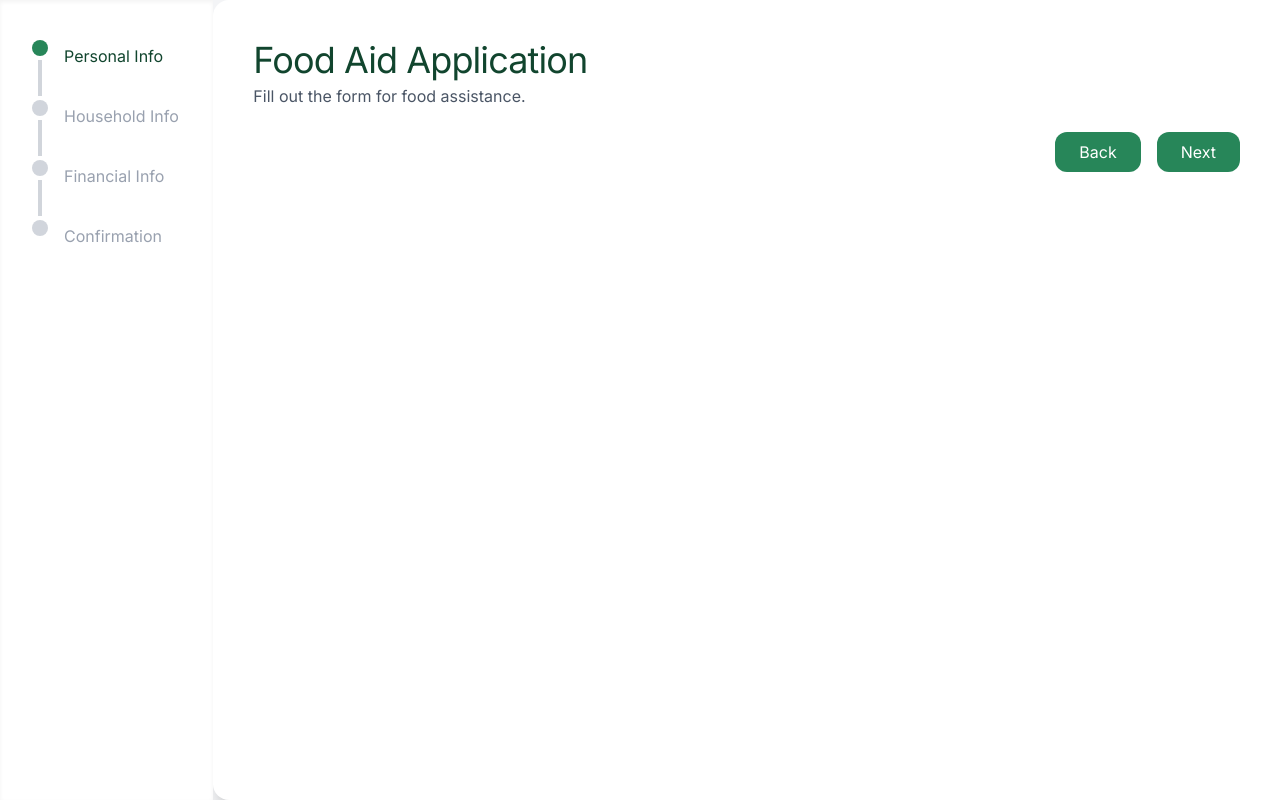
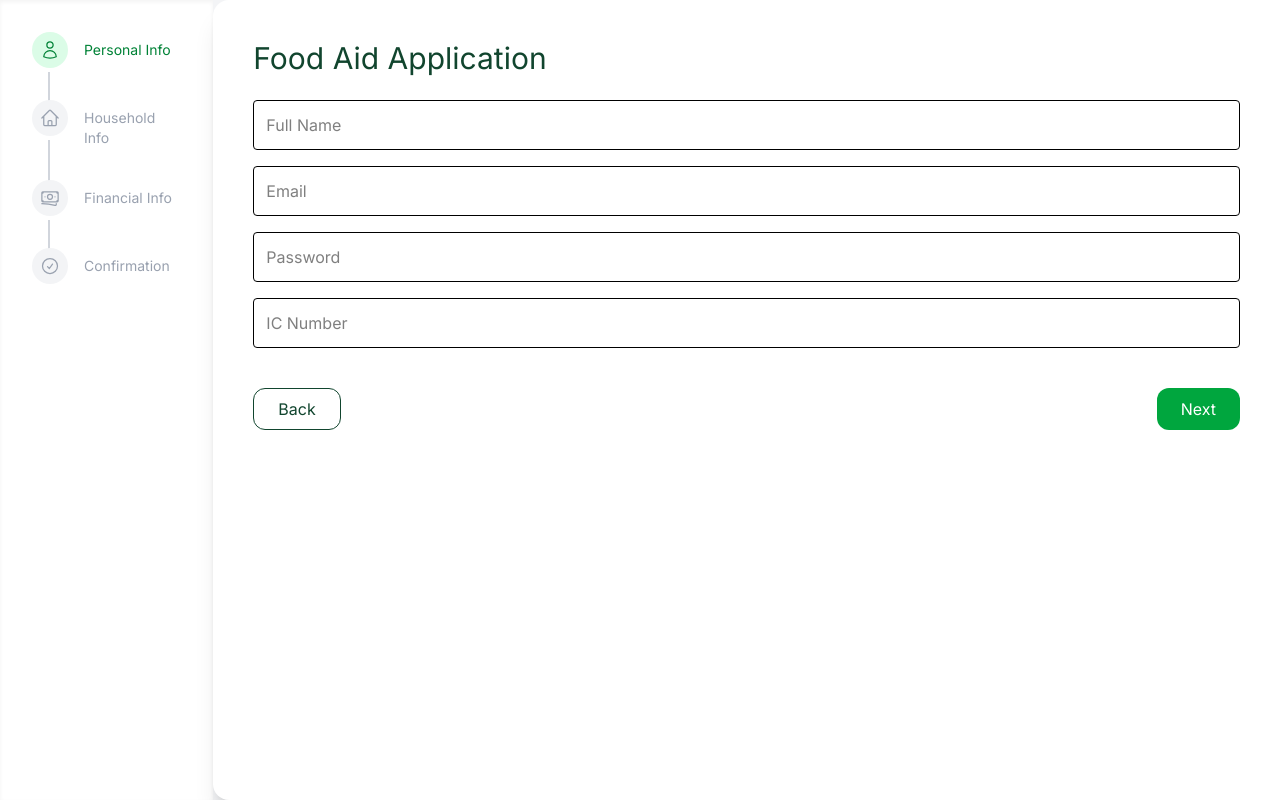
Before and after one commit to danishirwan2424/hopelates, a React (Vite) app: page /application in a window 1280 px wide. Built offline with nearby package versions, Linux system fonts and the light colour scheme.

Commit message:
Update Application Page

```diff
--- a/package.json
+++ b/package.json
@@ -33,6 +33,7 @@
     "react-chartjs-2": "^5.3.1",
     "react-confetti": "^6.4.0",
     "react-dom": "^19.1.1",
+    "react-dropzone": "^14.3.8",
     "react-icons": "^5.5.0",
     "react-router-dom": "^7.9.5",
     "recharts": "^3.5.1",
--- a/src/pages/forms/ApplicationApply.jsx
+++ b/src/pages/forms/ApplicationApply.jsx
@@ -1,114 +1,155 @@
-import React, { useState, useEffect } from "react";
-import { UserIcon, UsersIcon, UserGroupIcon } from '@heroicons/react/24/solid';
+import React, { useState, useCallback } from "react";
 import { useNavigate } from "react-router-dom";
+import { useDropzone } from "react-dropzone";
+import { UsersIcon, UserIcon, HomeIcon, BanknotesIcon, CheckCircleIcon } from "@heroicons/react/24/outline";
 import { motion } from "framer-motion";
 import Confetti from "react-confetti";
 
 export default function Application_donate() {
   const primaryColor = "#278659";
   const darkColor = "#11452E";
+  const navigate = useNavigate();
+
   const [currentStep, setCurrentStep] = useState(1);
+  const [submitted, setSubmitted] = useState(false);
+
+  // STEP 1
+  const [fullName, setFullName] = useState("");
+  const [email, setEmail] = useState("");
+  const [password, setPassword] = useState("");
+  const [icNumber, setIcNumber] = useState("");
+
+  // STEP 2
+  const [householdSize, setHouseholdSize] = useState(null);
+  const [homeAddress, setHomeAddress] = useState("");
+  const [postcode, setPostcode] = useState("");
+  const [city, setCity] = useState("");
+  const [state, setState] = useState("");
+
+  // STEP 3
+  const [occupation, setOccupation] = useState("");
+  const [salary, setSalary] = useState("");
+  const [status, setStatus] = useState("");
+  const [payslip, setPayslip] = useState(null);
+
+  // STEP 4
   const [confirmInfo, setConfirmInfo] = useState(false);
   const [agreePrivacy, setAgreePrivacy] = useState(false);
   const [agreeTerms, setAgreeTerms] = useState(false);
-  const [householdSize, setHouseholdSize] = useState('');
-  const [submitted, setSubmitted] = useState(false);
 
-  const navigate = useNavigate();
-
-  const steps = [
-    { name: "Personal Info" },
-    { name: "Household Info" },
-    { name: "Financial Info" },
-    { name: "Confirmation" }
-  ];
+  const steps = ["Personal Info", "Household Info", "Financial Info", "Confirmation"];
+  const householdOptions = [{ label: "1–3" }, { label: "4–6" }, { label: "7–9" }];
+  const stepIcons = [UserIcon, HomeIcon, BanknotesIcon, CheckCircleIcon];
 
   const handleSubmit = (e) => {
     e.preventDefault();
     setSubmitted(true);
-
-    // Automatically navigate after 1.5 seconds
-    setTimeout(() => {
-      navigate("/landing");
-    }, 1500);
+    setTimeout(() => navigate("/landing"), 1500);
   };
 
-  // If submitted, show success screen with confetti
+  // Dropzone
+  const onDrop = useCallback((acceptedFiles) => {
+    setPayslip(acceptedFiles[0]);
+  }, []);
+
+  const { getRootProps, getInputProps, isDragActive } = useDropzone({
+    onDrop,
+    accept: { "image/*": [] },
+    multiple: false,
+  });
+
   if (submitted) {
     return (
-      <div className="min-h-screen flex flex-col justify-center items-center bg-gray-100 relative">
-        <Confetti
-          width={window.innerWidth}
-          height={window.innerHeight}
-          numberOfPieces={150}
-          recycle={false}
-        />
-        <motion.div
-          initial={{ scale: 0 }}
-          animate={{ scale: 1 }}
-          transition={{ type: "spring", stiffness: 200 }}
-          className="bg-white p-10 rounded-2xl shadow-xl text-center z-10"
-        >
-          <h1 className="text-4xl font-bold mb-4" style={{ color: darkColor }}>
-            🎉 Donation Completed!
+      <div className="min-h-screen flex items-center justify-center bg-gray-100">
+        <Confetti recycle={false} />
+        <div className="bg-white p-10 rounded-2xl shadow-xl text-center">
+          <h1 className="text-3xl font-bold mb-3" style={{ color: darkColor }}>
+            🎉 Application Submitted!
           </h1>
-          <p className="text-gray-700 mb-6">
-            Thank you for your contribution. You are helping those in need!
-          </p>
-          <motion.div
-            className="w-20 h-20 mx-auto bg-green-500 rounded-full flex items-center justify-center text-white text-2xl font-bold"
-            animate={{ rotate: 360 }}
-            transition={{ repeat: Infinity, duration: 1.5 }}
-          >
-            ✅
-          </motion.div>
-        </motion.div>
+          <p className="text-gray-600">Thank you for applying for food aid.</p>
+        </div>
       </div>
     );
   }
 
+  // Reusable button style for hover effect
+  const HoverButton = ({ children, onClick, disabled }) => (
+    <button
+      type="button"
+      onClick={onClick}
+      disabled={disabled}
+      className={`px-6 py-2 rounded-xl text-white transition-colors duration-200 ${
+        disabled
+          ? "bg-gray-400 cursor-not-allowed"
+          : "bg-green-600 hover:bg-green-700"
+      }`}
+    >
+      {children}
+    </button>
+  );
+
+  const BackButton = ({ children, onClick }) => (
+    <button
+      type="button"
+      onClick={onClick}
+      className={`px-6 py-2 rounded-xl border transition-colors duration-200 hover:bg-gray-100 hover:text-gray-800`}
+      style={{ borderColor: darkColor, color: darkColor }}
+    >
+      {children}
+    </button>
+  );
+
   return (
     <div className="min-h-screen bg-gray-100 flex">
-      {/* Left Tracker */}
-      <div
-        className="w-1/6 bg-white shadow-inner flex flex-col items-start py-10 px-8 overflow-y-auto"
-        style={{ maxHeight: "100vh", position: "sticky", top: 0 }}
-      >
-        {steps.map((step, index) => (
-          <div key={index} className="flex items-start relative mb-8">
-            <div className="flex flex-col items-center mr-4 relative">
-              <div className={`w-4 h-4 rounded-full z-10 ${index + 1 <= currentStep ? "bg-[#278659]" : "bg-gray-300"}`} />
-              {index < steps.length - 1 && (
+      {/* LEFT STEPS */}
+      <div className="w-1/6 bg-white p-8 shadow-inner">
+        <div className="relative">
+          {steps.map((step, index) => {
+            const Icon = stepIcons[index];
+            const active = index + 1 === currentStep;
+            const completed = index + 1 < currentStep;
+
+            return (
+              <div key={index} className="flex items-start mb-8 relative">
+                {index !== steps.length - 1 && (
+                  <div
+                    className={`absolute left-4 top-10 w-0.5 h-full ${completed ? "bg-green-600" : "bg-gray-300"}`}
+                  />
+                )}
                 <div
-                  className="absolute top-5 left-1/2 transform -translate-x-1/2 w-1"
-                  style={{ height: "calc(100% + 20px)", backgroundColor: index + 1 < currentStep ? "#278659" : "#d1d5db" }}
-                />
-              )}
-            </div>
-            <span className={`mt-1 font-medium ${index + 1 <= currentStep ? "text-[#11452E]" : "text-gray-400"}`}>
-              {step.name}
-            </span>
-          </div>
-        ))}
+                  className={`p-2 rounded-full z-10 ${
+                    completed ? "bg-green-600 text-white" : active ? "bg-green-100 text-green-700" : "bg-gray-100 text-gray-400"
+                  }`}
+                >
+                  <Icon className="w-5 h-5" />
+                </div>
+                <span className={`ml-4 mt-2 text-sm ${completed || active ? "text-green-700 font-medium" : "text-gray-400"}`}>
+                  {step}
+                </span>
+              </div>
+            );
+          })}
+        </div>
       </div>
 
-      {/* Right Form */}
-      <div className="w-5/6 p-10 bg-white rounded-l-2xl shadow-xl">
-        <h1 className="text-4xl font-extrabold tracking-tight" style={{ color: darkColor }}>
+      {/* RIGHT FORM */}
+      <div className="w-5/6 bg-white p-10 rounded-l-2xl shadow-xl">
+        <h1 className="text-3xl font-bold mb-6" style={{ color: darkColor }}>
           Food Aid Application
         </h1>
-        <p className="italic mt-1 mb-6 text-gray-600">
-          Fill out the form for food assistance.
-        </p>
 
-        <form className="space-y-12" onSubmit={handleSubmit}>
+        <form onSubmit={handleSubmit}>
           {/* STEP 1 */}
           {currentStep === 1 && (
-            <section>
-              {/* ... STEP 1 fields ... */}
-              <div className="flex justify-end mt-6">
-                <button type="button" onClick={() => navigate("/landing")} className="px-6 py-2 mr-4 rounded-xl text-white" style={{ backgroundColor: primaryColor }}>Back</button>
-                <button type="button" onClick={() => setCurrentStep(2)} className="px-6 py-2 rounded-xl text-white" style={{ backgroundColor: primaryColor }}>Next</button>
+            <section className="space-y-4">
+              <input placeholder="Full Name" className="w-full border p-3 rounded" value={fullName} onChange={(e) => setFullName(e.target.value)} required />
+              <input placeholder="Email" type="email" className="w-full border p-3 rounded" value={email} onChange={(e) => setEmail(e.target.value)} required />
+              <input placeholder="Password" type="password" className="w-full border p-3 rounded" value={password} onChange={(e) => setPassword(e.target.value)} required />
+              <input placeholder="IC Number" className="w-full border p-3 rounded" value={icNumber} onChange={(e) => setIcNumber(e.target.value)} required />
+
+              <div className="flex justify-between mt-6">
+                <BackButton onClick={() => navigate("/landing")}>Back</BackButton>
+                <HoverButton onClick={() => setCurrentStep(2)}>Next</HoverButton>
               </div>
             </section>
           )}
@@ -116,21 +157,84 @@ export default function Application_donate() {
           {/* STEP 2 */}
           {currentStep === 2 && (
             <section>
-              {/* ... Household selection ... */}
-              <div className="flex justify-between mt-6">
-                <button type="button" onClick={() => setCurrentStep(1)} className="px-6 py-2 rounded-xl border" style={{ borderColor: primaryColor, color: darkColor }}>Back</button>
-                <button type="button" onClick={() => setCurrentStep(3)} className="px-6 py-2 rounded-xl text-white" style={{ backgroundColor: primaryColor }} disabled={!householdSize}>Next</button>
+              <h2 className="font-semibold mb-4">Family Household</h2>
+              <div className="grid grid-cols-3 gap-4 mb-6">
+                {householdOptions.map((opt) => (
+                  <motion.div
+                    key={opt.label}
+                    onClick={() => setHouseholdSize(opt.label)}
+                    whileHover={{ scale: 1.05 }}
+                    className={`cursor-pointer border rounded-xl p-6 text-center ${householdSize === opt.label ? "border-green-600 bg-green-100" : "border-gray-300"}`}
+                  >
+                    <UsersIcon className="h-10 w-10 mx-auto mb-2 text-gray-500" />
+                    <div className="font-semibold">{opt.label}</div>
+                    <div className="text-sm text-gray-500">People</div>
+                  </motion.div>
+                ))}
+              </div>
+
+              <textarea placeholder="Home Address" className="w-full border p-3 rounded mb-4" value={homeAddress} onChange={(e) => setHomeAddress(e.target.value)} required />
+              <div className="grid grid-cols-3 gap-4 mb-6">
+                <input placeholder="Postcode" className="border p-3 rounded" value={postcode} onChange={(e) => setPostcode(e.target.value)} required />
+                <input placeholder="City" className="border p-3 rounded" value={city} onChange={(e) => setCity(e.target.value)} required />
+                <input placeholder="State" className="border p-3 rounded" value={state} onChange={(e) => setState(e.target.value)} required />
+              </div>
+
+              <div className="flex justify-between">
+                <BackButton onClick={() => setCurrentStep(1)}>Back</BackButton>
+                <HoverButton onClick={() => setCurrentStep(3)} disabled={!householdSize}>Next</HoverButton>
               </div>
             </section>
           )}
 
           {/* STEP 3 */}
           {currentStep === 3 && (
-            <section>
-              {/* ... Financial info ... */}
+            <section className="space-y-6">
+              <input
+                placeholder="Occupation"
+                className="w-full border p-3 rounded"
+                value={occupation}
+                onChange={(e) => setOccupation(e.target.value)}
+                required
+              />
+
+              <div className="space-y-2">
+                <label className="font-medium text-gray-700">Salary (RM): {salary || 0}</label>
+                <input
+                  type="range"
+                  min="0"
+                  max="10000"
+                  step="100"
+                  value={salary}
+                  onChange={(e) => setSalary(e.target.value)}
+                  className="w-full h-2 bg-gray-200 rounded-lg accent-green-600 cursor-pointer"
+                />
+              </div>
+
+              <input
+                placeholder="Employment Status"
+                className="w-full border p-3 rounded"
+                value={status}
+                onChange={(e) => setStatus(e.target.value)}
+                required
+              />
+
+              <div
+                {...getRootProps()}
+                className={`w-full h-32 border-2 border-dashed rounded-lg flex flex-col items-center justify-center cursor-pointer ${
+                  isDragActive ? "border-green-600 bg-green-50" : "border-gray-300 bg-gray-50"
+                }`}
+              >
+                <input {...getInputProps()} />
+                <svg className="w-10 h-10 text-gray-400 mb-2" fill="none" stroke="currentColor" viewBox="0 0 24 24">
+                  <path strokeLinecap="round" strokeLinejoin="round" strokeWidth={2} d="M4 16v2a2 2 0 002 2h12a2 2 0 002-2v-2M4 12l4-4m0 0l4 4m-4-4v12" />
+                </svg>
+                {payslip ? <p className="text-gray-700">{payslip.name}</p> : <p className="text-gray-500">Drop Image</p>}
+              </div>
+
               <div className="flex justify-between mt-6">
-                <button type="button" onClick={() => setCurrentStep(2)} className="px-6 py-2 rounded-xl border" style={{ borderColor: primaryColor, color: darkColor }}>Back</button>
-                <button type="button" onClick={() => setCurrentStep(4)} className="px-6 py-2 rounded-xl text-white" style={{ backgroundColor: primaryColor }}>Next</button>
+                <BackButton onClick={() => setCurrentStep(2)}>Back</BackButton>
+                <HoverButton onClick={() => setCurrentStep(4)}>Next</HoverButton>
               </div>
             </section>
           )}
@@ -138,12 +242,19 @@ export default function Application_donate() {
           {/* STEP 4 */}
           {currentStep === 4 && (
             <section>
-              {/* ... Confirmation checkboxes ... */}
-              <div className="flex justify-between mt-6">
-                <button type="button" onClick={() => setCurrentStep(3)} className="px-6 py-2 rounded-xl border" style={{ borderColor: primaryColor, color: darkColor }}>Back</button>
-                <button type="submit" className="px-6 py-2 rounded-xl text-white" style={{ backgroundColor: primaryColor }} disabled={!(confirmInfo && agreePrivacy && agreeTerms)}>
-                  Complete Donation
-                </button>
+              <label className="flex items-center mb-3">
+                <input type="checkbox" className="mr-2" onChange={(e) => setConfirmInfo(e.target.checked)} /> I confirm the information is correct
+              </label>
+              <label className="flex items-center mb-3">
+                <input type="checkbox" className="mr-2" onChange={(e) => setAgreePrivacy(e.target.checked)} /> I agree to the Privacy Policy
+              </label>
+              <label className="flex items-center mb-6">
+                <input type="checkbox" className="mr-2" onChange={(e) => setAgreeTerms(e.target.checked)} /> I agree to the Terms & Conditions
+              </label>
+
+              <div className="flex justify-between">
+                <BackButton onClick={() => setCurrentStep(3)}>Back</BackButton>
+                <HoverButton type="submit" disabled={!(confirmInfo && agreePrivacy && agreeTerms)}>Submit</HoverButton>
               </div>
             </section>
           )}
```
Also changed, not shown: 1 other file (tests, documents, lock files or other folders).
